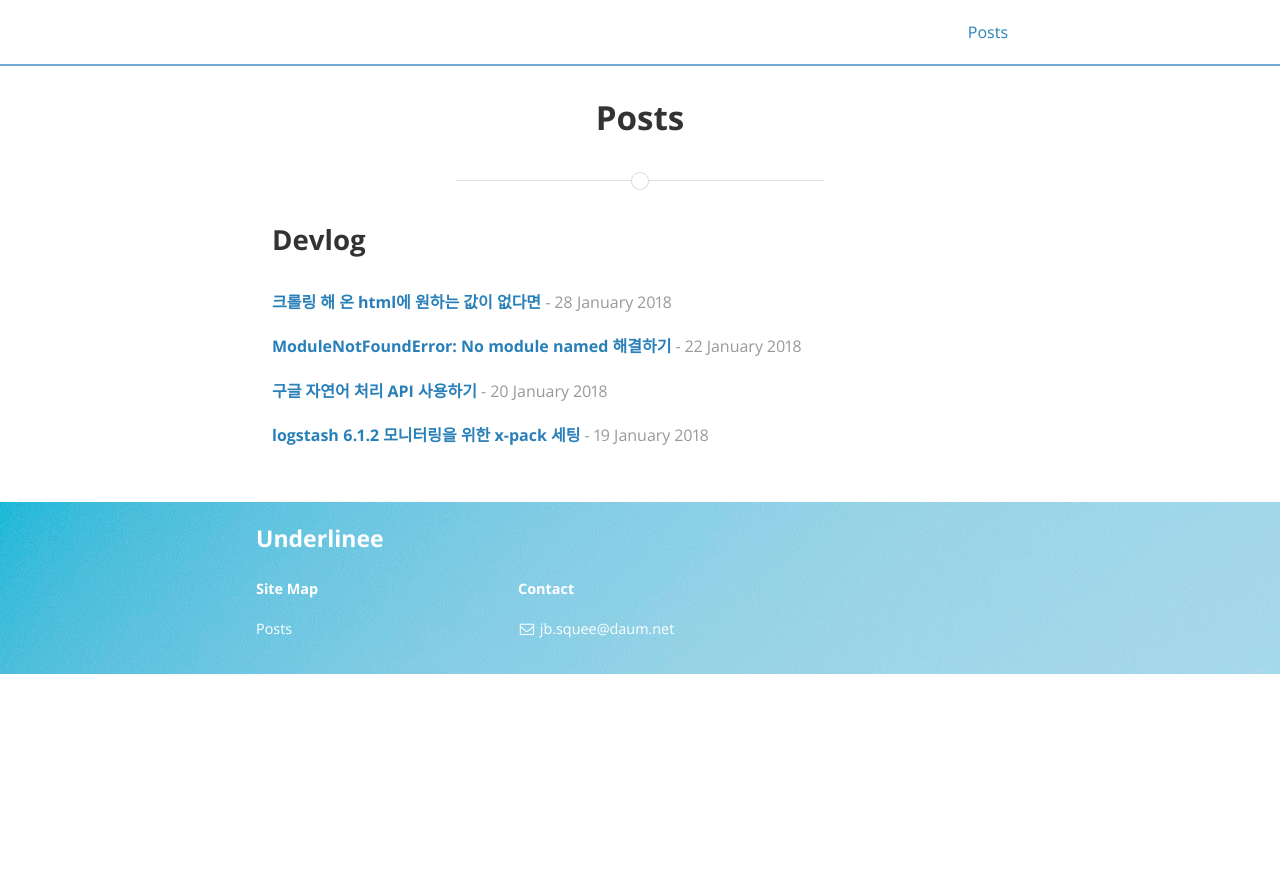
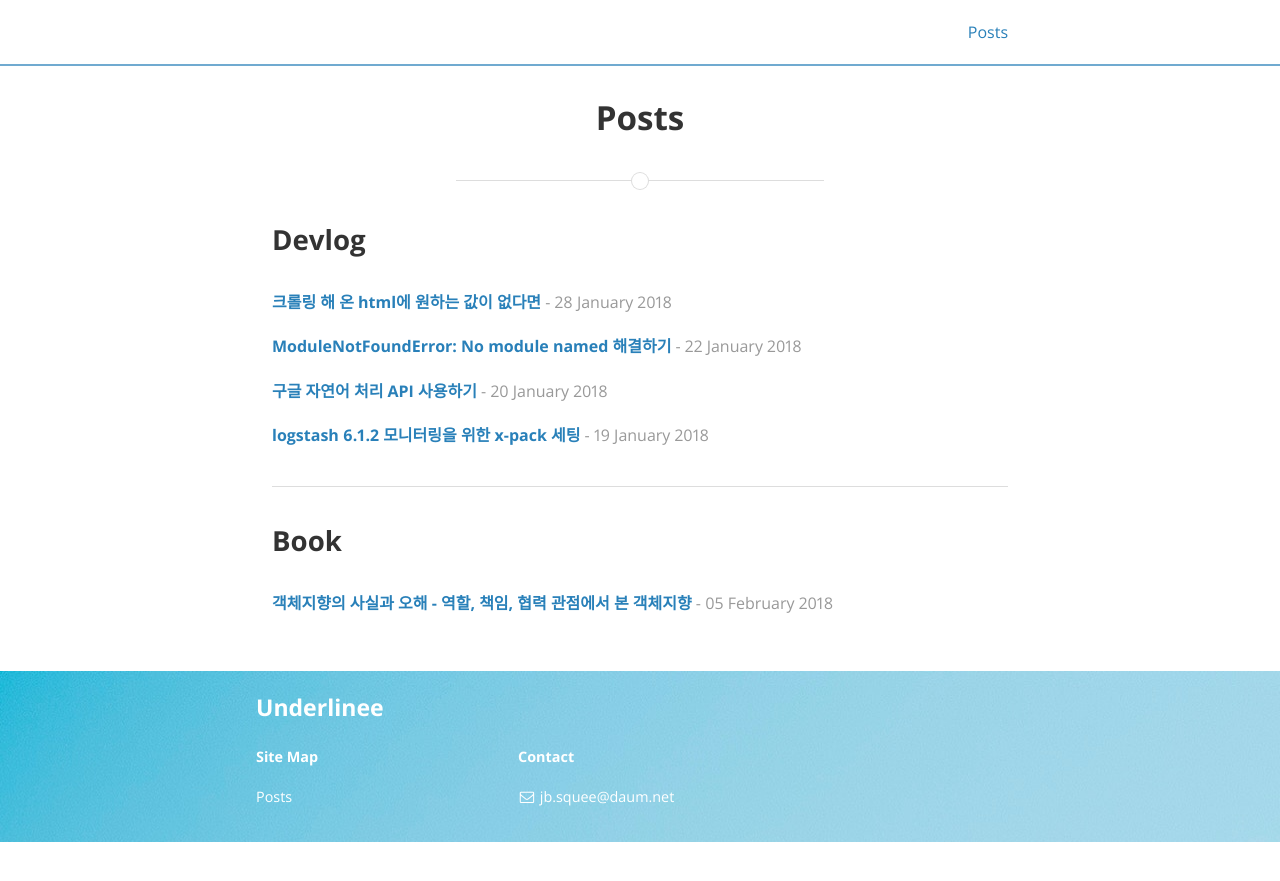
Before and after one commit to underlinee/github.io, a Jekyll site: the page built from posts.html, in a window 1280 px wide. Shown: the top 881 px of the page. Built offline with Jekyll 4.4.1, drawn with Linux system fonts in a browser that asks for light colours; nearby versions of some CDN libraries; some of the changed lines change nothing that is shown.

Commit message:
book review

```diff
--- /dev/null
+++ b/_posts/2018-01-25-9788998139766.markdown
@@ -0,0 +1,75 @@
+---
+layout: post
+title:  "객체지향의 사실과 오해 - 역할, 책임, 협력 관점에서 본 객체지향"
+date:   2018-02-05 16:43:59
+categories: Book
+tags:	객체지향의사실과오해 객체설계 조영호
+---
+
+<a href="http://www.aladin.co.kr/shop/wproduct.aspx?ItemId=60550259&start=slayer">
+  <img class="book" src="http://image.aladin.co.kr/product/6055/2/cover/8998139766_1.jpg"/>
+</a>
+
+<br/>
+
+### \#객체지향
+사용자가 최종적으로 인식하게 되는 시스템의 기능은 객체들이 성실히 협력해서 일궈낸 결실이다. 애플리케이션의 기능은 더 작은 책임으로 분할되고 책임은 적절한 역할을 수행할 수 있는 객체에 의해 수행된다. 객체는 자신의 책임을 수행하는 도중에 다른 객체에게 도움을 요청하기도 한다. 결론적으로 시스템은 역할과 책임을 수행하는 객체로 분할되고 시스템의 기능은 객체 간의 연쇄적인 요청과 응답의 흐름으로 구성된 협력으로 구현된다.
+
+<br/>
+
+### \#객체의역할
+여러 객체가 동일한 역할을 수행할 수 있다.
+역할은 대체 가능성을 의미한다.
+각 객체는 책임을 수행하는 방법을 자율적으로 선택할 수 있다.
+하나의 객체가 동시에 여러 역할을 수행할 수 있다.
+
+<br/>
+
+### \#객체
+객체란 식별 가능한 개체 또는 사물이다. 객체는 자동차처럼 만질 수 있는 구체적인 사물일 수도 있고, 시간처럼 추상적인 개념일 수도 있다. 객체는 구별 가능한 식별자, 특징적인 행동, 변경 가능한 상태를 가진다. 소프트웨어 안에서 객체는 저장된 상태와 실행 가능한 코드를 통해 구현된다.
+
+<br/>
+
+### \#상태
+상태는 특정 시점에 객체가 가지고 있는 정보의 집합으로 객체의 구조적 특징을 표현한다. 객체의 상태는 객체에 존재하는 정적인 프로퍼티와 동적인 프로퍼티 값으로 구성된다. 객체의 프로퍼티는 단순한 값과 다른 객체를 참조하는 링크로 구분할 수 있다.
+
+<br/>
+
+### \#행동
+행동이란 외부의 요청 또는 수신된 메시지에 응답하기 위해 동작하고 반응하는 활동이다. 행동의 결과로 객체는 자신의 상태를 변경하거나 다른 객체에게 메시지를 전달할 수 있다. 객체는 행동을 통해 다른 객체와의 협력에 참여하므로 행동은 외부에 가시적이어야 한다.
+
+<br/>
+
+### \#식별자
+식별자란 어떤 객체를 다른 객체와 구분하는 데 사용하는 객체의 프로퍼티다. 값은 식별자를 가지지 않기 때문에 상태를 이용한 동등성 검사를 통해 두 인스턴스를 비교해야 한다. 객체는 상태가 변경될 수 있기 때문에 식별자를 이용한 동일성 검사를 통해 두 인스턴스를 비교할 수 있다.
+
+<br/>
+
+### \#객체의특성
+객체는 상태를 가지며 상태는 변경 가능하다.
+객체의 상태를 변경시키는 것은 객체의 행동이다.
+행동의 결과는 상태에 의존적이며, 상태를 이용해 서술할 수 있다.
+행동의 순서가 시행 결과에 영향을 미친다.
+객체는 어떤 상태에 있더라도 유일하게 식별가능하다.
+
+<br/>
+
+### \#추상화
+어떤 양상, 세부사항, 구조를 좀 더 명확하게 이해하기 위해 특정 절차나 물체를 의도적으로 생략하거나 감춤으로써 복잡도를 극복하는 방법이다. 복잡성을 다루기 위해 추상화는 두 차원에서 이루어진다. 첫 번째 차원은 구체적인 사물들 간의 공통점은 취하고 차이점은 버리는 일반화를 통해 단순하게 만드는 것이다. 두 번째 차원은 중요한 부분을 강조하기 위해 불필요한 세부사항을 제거함으로써 단순하게 만드는 것이다. 모든 경우에 추상화의 목적은 복잡성을 이해하기 쉬운 수준으로 단순화하는 것이라는 점을 기억하라.
+
+<br/>
+
+### \#동적모델과정적모델
+객체를 생각할 때 우리는 두 가지 모델을 동시에 고려한다는 사실을 알 수 있다. 하나는 객체가 특정 시점에 구체적으로 어떤 상태를 가지느냐다. 이를 객체의 스냅샷이라고 한다. 객체지향 모델링을 위한 표준언어는 UML에서 스냅샷은 객체 다이어그램이라고도 불린다. 스냅샷처럼 실제로 객체가 살아 움직이는 동안 상태가 어떻게 변하고 어떻게 행동하는지를 포작하는 것을 동적모델이라고 한다. 다른 하나는 객체가 가질 수 있는 모든 상태와 모든 행동을 시간에 독립적으로 표현하는 것이다. 일반적으로 이런 모델을 타입 모델이라고 한다. 이 모델은 동적으로 변하는 객체의 상태가 아니라 객체가 속한 타입의 정적인 모습을 표현하기 때문에 정적 모델이라고도 한다.
+
+<br/>
+
+### \#객체설계
+올바른 객체를 설계하기 위해서는 먼저 견고하고 깔끔한 협력을 설계해야 한다. 협력을 설계한다는 것은 설계에 참여하는 객체들이 주고받을 요청과 응답의 흐름을 결정한다는 것을 의미한다. 이렇게 결정된 요청과 응답의 흐름은 객체가 협력에 참여하기 위해 수행될 책임이 된다.  일단 객체에게 책임을 할당하고 나면 책임은 객체가 외부에 제공하게 될 행동이 된다. 협력이라는 문맥에서 객체가 수행하게 될 적절한 책임, 즉 행동을 결정한 후에 그 행동을 수행하는 데 필요한 데이터를 고민해야 한다. 그리고 객체가 협력에 참여하기 위해 필요한 데이터와 행동이 어느 정도 결정된 후에 클래스의 구현 방법을 결정해야 한다. 결론적으로 객체 설계의 핵심은 객체를 두 개의 분리된 요소로 분할해 설계하는 것이다. 그것은 바로 외부에 공개되는 인터페이스와 내부에 감춰지는 구현이다. 일반적으로 외부와 내부를 나누기 위한 객체 설계 방법을 캡슐화라고 한다. 캡슐화는 객체의 자율성을 보존하기 위해 구현을 외부로부터 감추는 것을 말한다.
+
+<br/>
+
+### \#다형성
+일단 메시지와 메서드의 차이와 관계를 이해하고 나면 객체지향의 핵심 개념인 다형성을 쉽게 이해할 수 있다. 다형성이란 서로 다른 유형의 객체가 동일한 메시지에 대해 서로 다르게 반응하는 것을 의미한다. 좀 더 구체적으로 말해 서로 다른 타입에 속하는 객체들이 동일한 메시지를 수신할 경우 서로 다른 메서드를 이용해 메시지를 처리할 수 있는 메커니즘을 가리킨다.
+
+<br/>
--- a/_sass/_layout.scss
+++ b/_sass/_layout.scss
@@ -246,6 +246,11 @@
 			}
 		}
 	}
+	.book {
+		display: block;
+		margin: auto;
+		width: 30%;
+	}
 	img {
 		display: block;
 		margin: auto;
```
